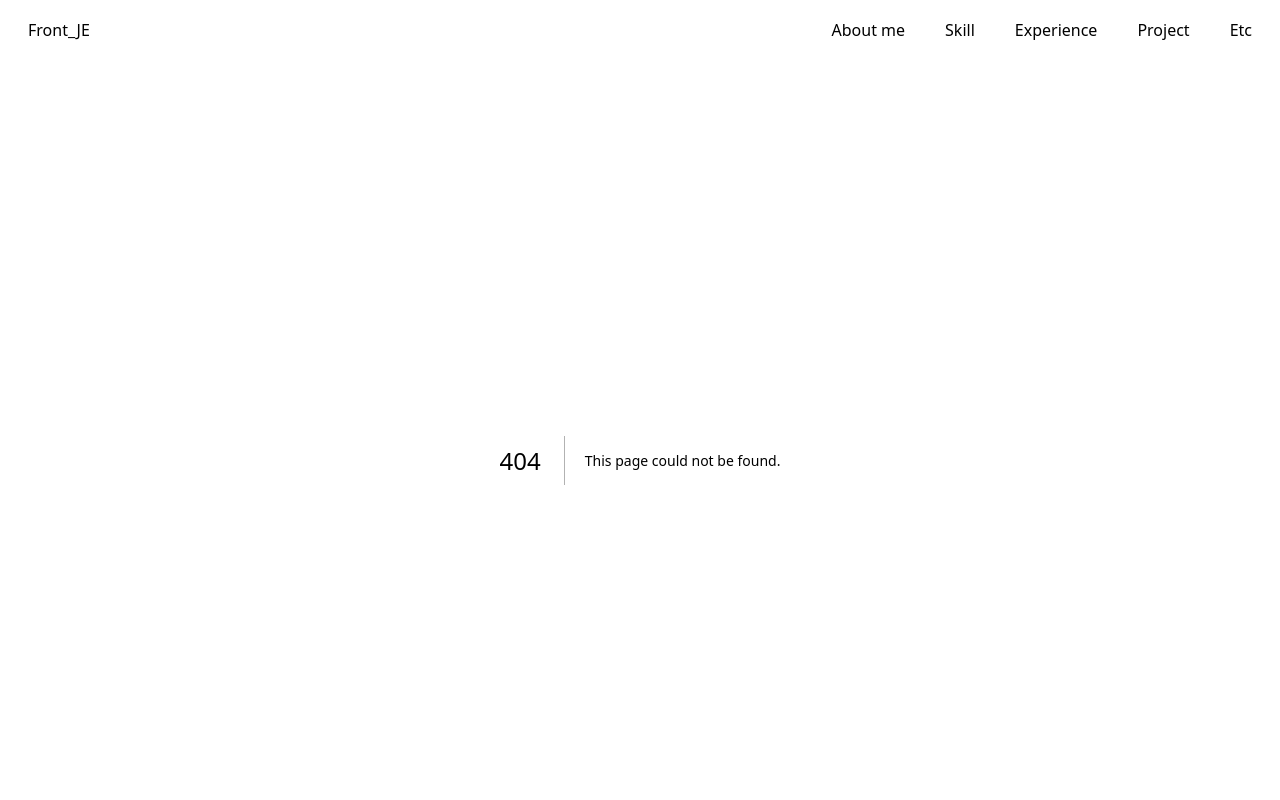
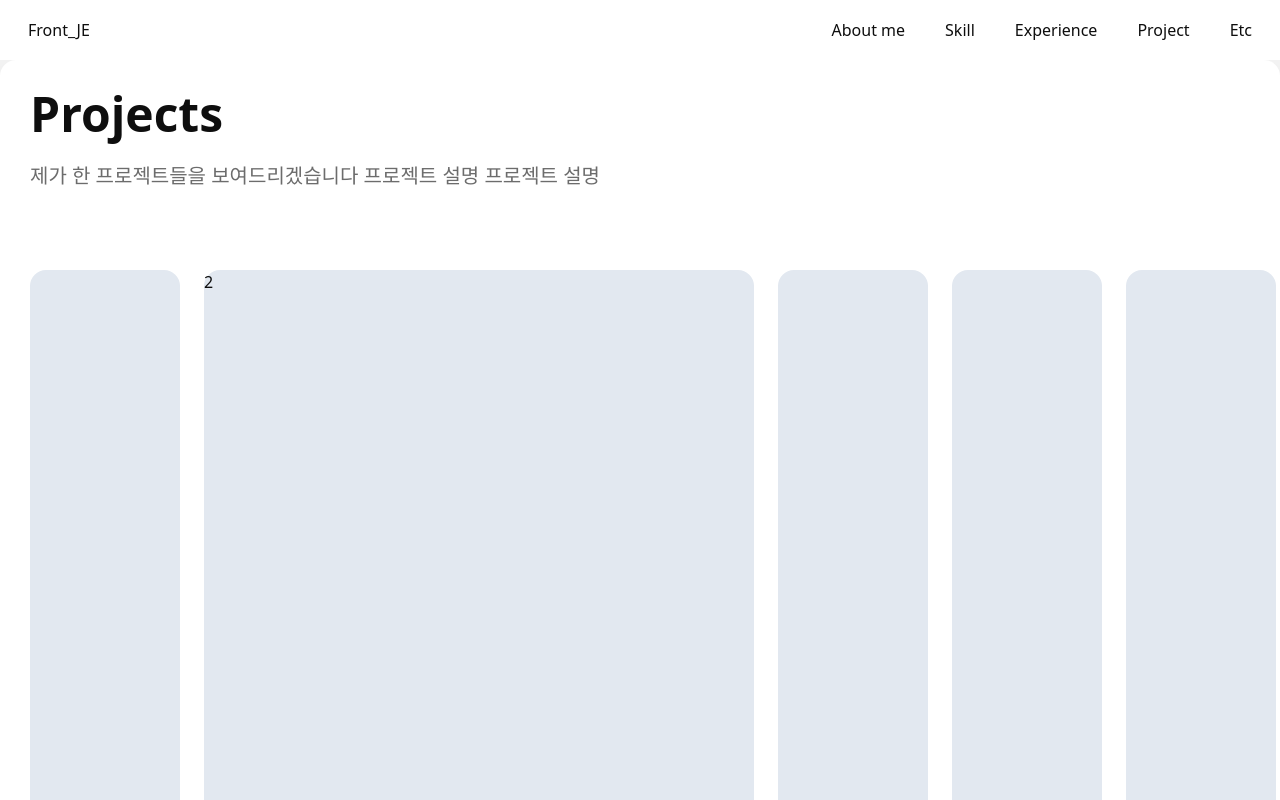
Before and after one commit to wjddms4107/jeongEun_portfolio, a Next.js app: page /Projects in a window 1280 px wide. Before the commit this address had no page. Shown: the top 800 px of the page. Built offline with nearby package versions, Linux system fonts and the light colour scheme.

Commit message:
add : Projects 섹션 레이아웃

```diff
--- /dev/null
+++ b/components/ProjectBox.tsx
@@ -0,0 +1,23 @@
+import { useState } from "react"
+import { cls } from "@/libs/client/utils"
+
+interface Project {
+  id: number;
+  title: string;
+  period: string;
+  dscr: string;
+}
+
+interface IProjectBoxProps {
+  isClicked: boolean;
+  onClick: () => void;
+  infos: Project
+}
+
+export default function ProjectBox({isClicked, onClick,infos}: IProjectBoxProps) {
+  return (
+    <div className={cls("h-full bg-slate-200 mr-6 rounded-2xl transition-all duration-1000 ease-in-out", isClicked ? "min-w-[550px] bg-[#C1B8D2]" : "min-w-[150px] hover:min-w-[180px]")} onClick={onClick}>
+      {isClicked && infos.id}
+    </div>
+  );
+}
--- /dev/null
+++ b/libs/client/utils.ts
@@ -0,0 +1,3 @@
+export function cls(...classnames: string[]) {
+  return classnames.join(" ");
+}
--- a/package.json
+++ b/package.json
@@ -15,10 +15,12 @@
     "autoprefixer": "10.4.14",
     "eslint": "8.39.0",
     "eslint-config-next": "13.3.2",
+    "framer-motion": "^10.12.7",
     "next": "13.3.2",
     "postcss": "8.4.23",
     "react": "18.2.0",
     "react-dom": "18.2.0",
+    "tailwind-scrollbar-hide": "^1.1.7",
     "tailwindcss": "3.3.2",
     "typescript": "5.0.4"
   }
--- a/pages/ExperienceSection.tsx
+++ b/pages/ExperienceSection.tsx
@@ -6,7 +6,7 @@ import mrpLogo from '@/public/mrpLogo.png';
 
 export default function ExperienceSection(){
   return (
-    <div>
+    <div className='mb-20'>
       <h2 className="text-5xl font-extrabold mb-12">Experience</h2>
 
       <div className="flex w-full">
--- /dev/null
+++ b/pages/Projects.tsx
@@ -0,0 +1,86 @@
+import ProjectBox from "@/components/ProjectBox";
+import { cls } from "@/libs/client/utils";
+import { useState } from "react"
+
+interface Project {
+  id: number;
+  state: boolean;
+  title: string;
+  period: string;
+  dscr: string;
+}
+
+
+export default function Projects() {
+  const [projectBoxStates, setProjectBoxStates] = useState<Project[]>([
+    {
+      id: 1,
+      state: false,
+      title: "프로젝트 1",
+      period: "2022.03.21 ~ 2022.03.22",
+      dscr: "내가 진짜 열심히 한 프로젝트",
+    },
+    {
+      id: 2,
+      state: true,
+      title: "프로젝트 2",
+      period: "2022.03.21 ~ 2022.03.22",
+      dscr: "내가 진짜 열심히 한 프로젝트",
+    },
+    {
+      id: 3,
+      state: false,
+      title: "프로젝트 3",
+      period: "2022.03.21 ~ 2022.03.22",
+      dscr: "내가 진짜 열심히 한 프로젝트",
+    },
+    {
+      id: 4,
+      state: false,
+      title: "프로젝트 3",
+      period: "2022.03.21 ~ 2022.03.22",
+      dscr: "내가 진짜 열심히 한 프로젝트",
+    },
+    {
+      id: 5,
+      state: false,
+      title: "프로젝트 3",
+      period: "2022.03.21 ~ 2022.03.22",
+      dscr: "내가 진짜 열심히 한 프로젝트",
+    },
+    {
+      id: 6,
+      state: false,
+      title: "프로젝트 3",
+      period: "2022.03.21 ~ 2022.03.22",
+      dscr: "내가 진짜 열심히 한 프로젝트",
+    },
+  ]);
+
+  const handleProjectBoxClick = (index: number) => {
+    setProjectBoxStates(projectBoxStates.map((info, i) => ({
+      ...info,
+      state: i === index
+    })));
+  };
+
+  const projectBoxes = projectBoxStates.map((info) => (
+    <ProjectBox
+      key={info.id}
+      isClicked={info.state}
+      infos={info}
+      onClick={() => handleProjectBoxClick(info.id - 1)}
+    />
+  ));
+
+  return (
+    <div className="bg-white h-[1000px] rounded-2xl shadow-lg py-[30px] pl-[30px]">
+      <h2 className="text-5xl font-extrabold mb-6">Projects</h2>
+      <h3 className="text-xl text-[#6C6C6C]">제가 한 프로젝트들을 보여드리겠습니다 프로젝트 설명 프로젝트 설명</h3>
+
+      <div className="h-[640px] pt-20 flex snap-mandatory snap-x overflow-x-scroll scrollbar-hide">
+        {projectBoxes}
+      </div>
+    </div>
+  )
+}
--- a/pages/SkillSection.tsx
+++ b/pages/SkillSection.tsx
@@ -1,5 +1,4 @@
 import SkillBox from '@/components/skillBox';
-
 import html from '@/public/html.svg';
 import css from '@/public/css.svg';
 import js from '@/public/js.svg';
@@ -14,6 +13,9 @@ import reactQuery from '@/public/reactQuery.svg';
 import firebase from '@/public/firebase.svg';
 import mongodb from '@/public/mongodb.svg';
 import prisma from '@/public/prisma.svg';
+
+
+
 
 export default function SkillSection(){
   return (
--- a/pages/_app.tsx
+++ b/pages/_app.tsx
@@ -1,6 +1,6 @@
 import '@/styles/globals.css'
 import type { AppProps } from 'next/app'
-import Header from '@/components/header'
+import Header from '@/components/Header'
 
 export default function App({ Component, pageProps }: AppProps) {
   return (
--- a/pages/index.tsx
+++ b/pages/index.tsx
@@ -1,8 +1,10 @@
 import Image from 'next/image';
-import Header from '@/components/header'
+import Header from '@/components/Header'
 import HomeSection from './HomeSection';
 import SkillSection from './SkillSection';
 import ExperienceSection from './ExperienceSection';
+import Projects from './Projects';
+
 
 export default function Home() {
   return (
@@ -11,6 +13,7 @@ export default function Home() {
           <HomeSection />
           <SkillSection />
           <ExperienceSection />
+          <Projects />
         </div>
 
 
--- a/tailwind.config.js
+++ b/tailwind.config.js
@@ -18,5 +18,5 @@ module.exports = {
       }
     },
   },
-  plugins: [],
+  plugins: [require("tailwind-scrollbar-hide")],
 }
```
Also changed, not shown: 1 other file (tests, documents, lock files or other folders).
